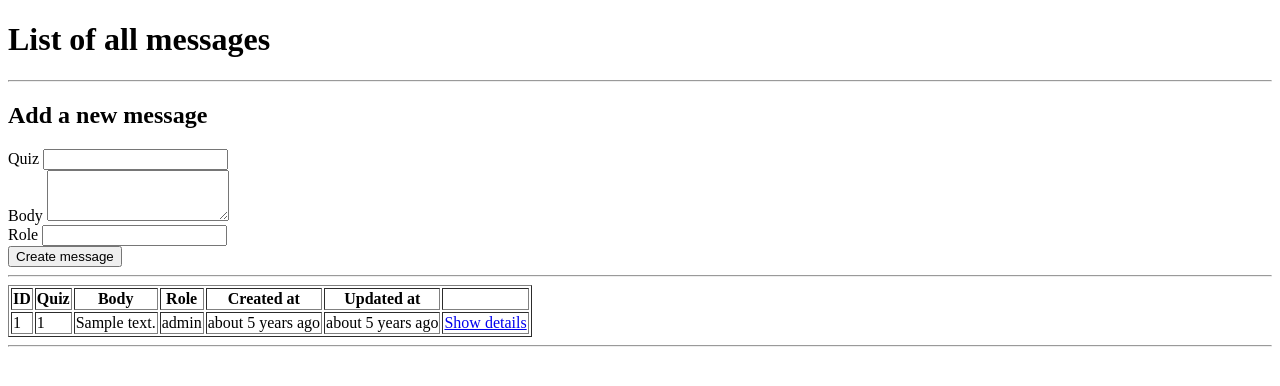
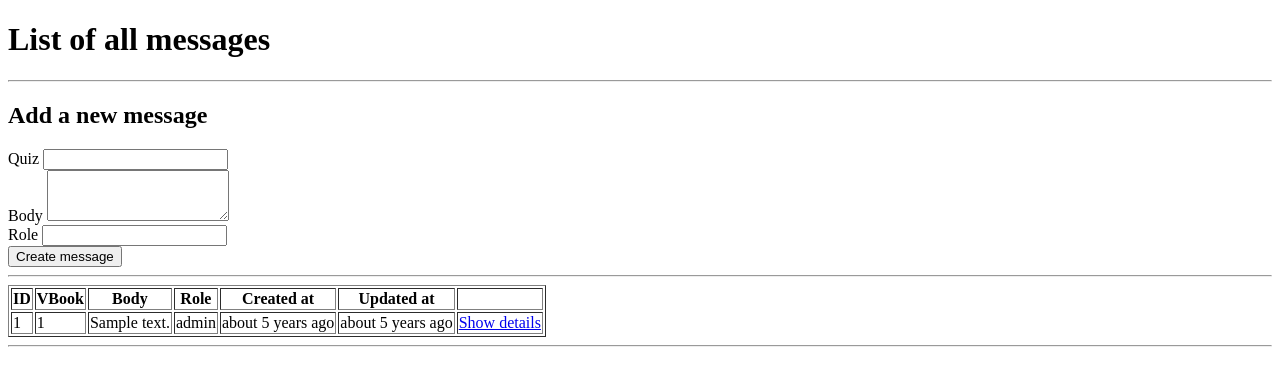
Before and after one commit to tomball357/quizbot-2, a Rails app: page /messages in a window 1280 px wide. Shown: the top 386 px of the page. Run offline with Rails 7, Linux system fonts and the light colour scheme; tables that the repository leaves empty hold one stand-in row (values such as "Sample post"); parts of the project's set-up code (start-up, migrations or seed data) failed here and were passed over; some libraries are stand-ins or nearby versions.

Commit message:
sims_base

```diff
--- a/app/models/message.rb
+++ b/app/models/message.rb
@@ -7,7 +7,7 @@
 #  role       :string
 #  created_at :datetime         not null
 #  updated_at :datetime         not null
-#  sim_id    :integer
+#  quiz_id    :integer
 #
 class Message < ApplicationRecord
   belongs_to :sim
--- a/app/views/messages/index.html.erb
+++ b/app/views/messages/index.html.erb
@@ -16,11 +16,11 @@
 
     <form action="/insert_message" method="post">
       <div>
-        <label for="quiz_id_box">
+        <label for="sim_id_box">
           Quiz
         </label>
 
-        <input type="text" id="quiz_id_box" name="query_quiz_id">
+        <input type="text" id="sim_id_box" name="query_sim_id">
       </div>
 
       <div>
@@ -56,7 +56,7 @@
         </th>
 
         <th>
-          Quiz
+          VBook
         </th>
 
         <th>
@@ -86,7 +86,7 @@
         </td>
 
         <td>
-          <%= a_message.quiz_id %>
+          <%= a_message.sim_id %>
         </td>
 
         <td>
--- a/db/migrate/20241123151717_create_messages.rb
+++ b/db/migrate/20241123151717_create_messages.rb
@@ -1,7 +1,7 @@
 class CreateMessages < ActiveRecord::Migration[7.1]
   def change
     create_table :messages do |t|
-      t.integer :quiz_id
+      t.integer :sim_id
       t.text :body
       t.string :role
 
--- a/db/seeds.rb
+++ b/db/seeds.rb
@@ -5,3 +5,5 @@
 #
 #   movies = Movie.create([{ name: "Star Wars" }, { name: "Lord of the Rings" }])
 #   Character.create(name: "Luke", movie: movies.first)
+
+Sim.create!(title: "Frankenstein", description: "Mary Shelley's Frankenstein")
```
Also changed, not shown: app/views/messages/show.html.erb (+5 -5 lines), db/migrate/20241123151438_create_quizzes.rb (deleted, +0 -9 lines), db/migrate/20241123151438_create_sims.rb (added, +10 -0 lines), db/schema.rb, erd.png.
